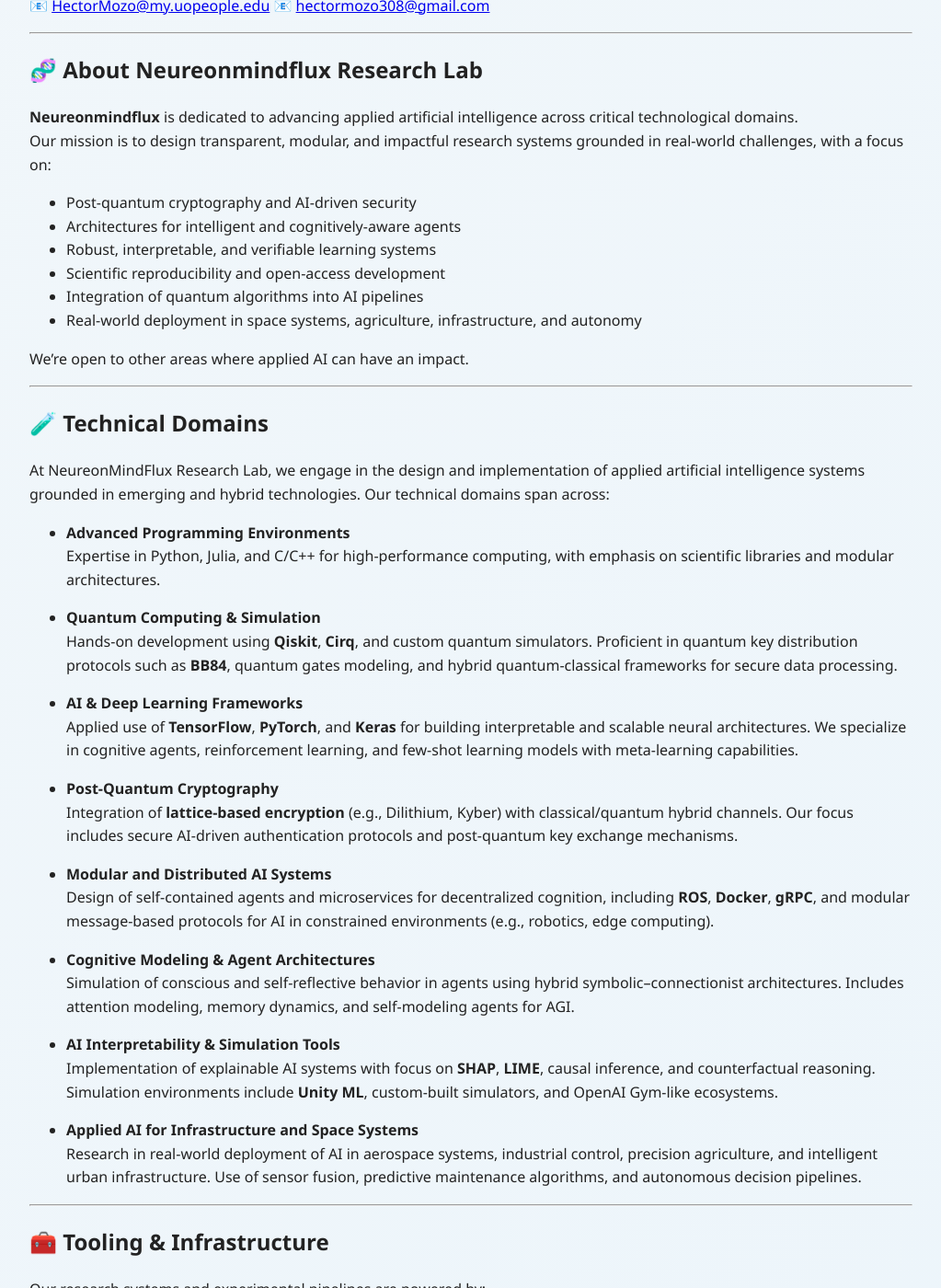
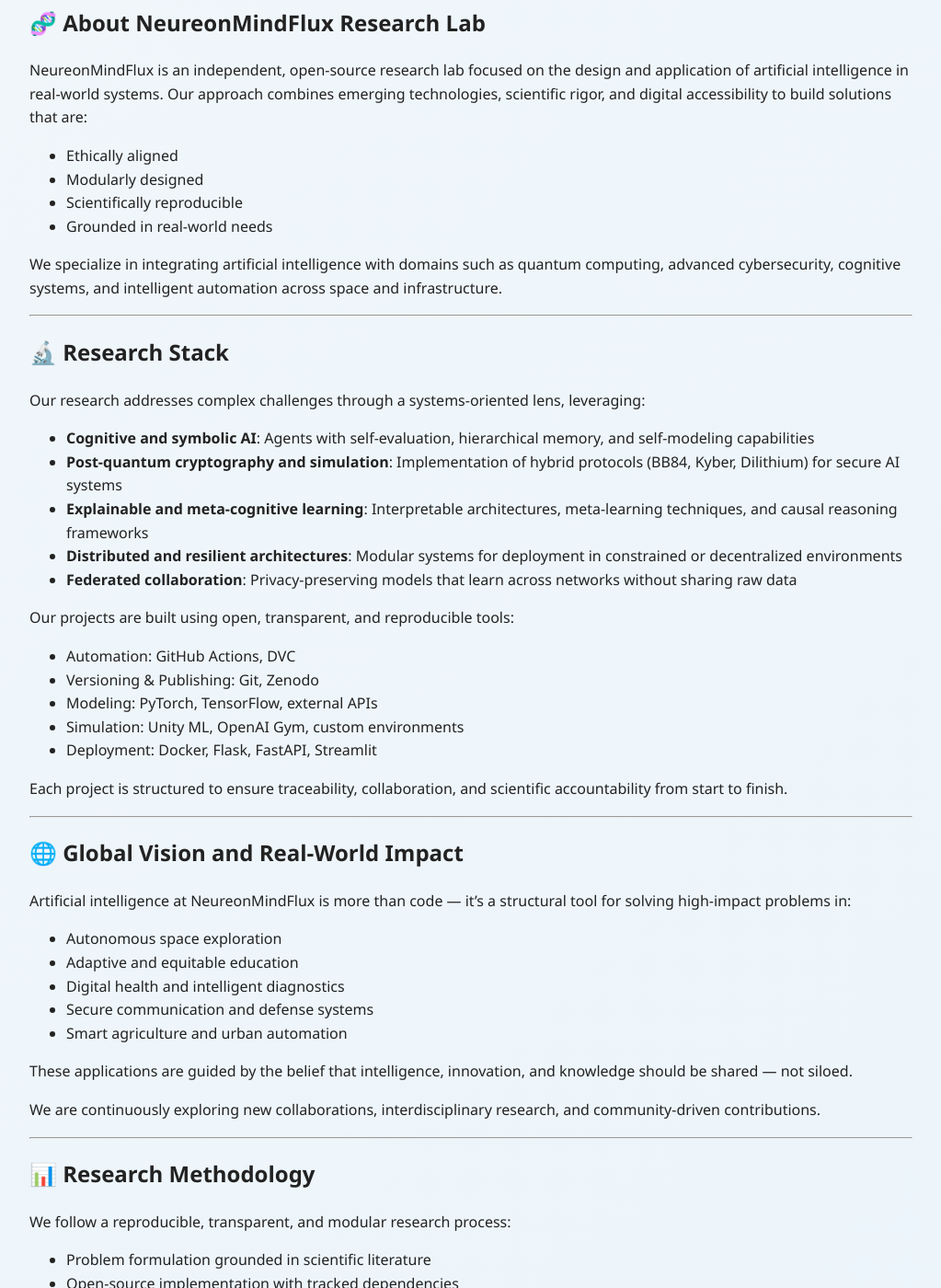
Before and after one commit to HectorMozo3110/test_main, a Jekyll site: the page built from _pages/about.md, in a window 1280 px wide and 1400 px high, scrolled down 942 px. Shown: the whole window at 92% size, without its empty margins (128-1151 px from the left). Built offline with Jekyll 4.4.1, drawn with Linux system fonts in a browser that asks for light colours; some of the changed text lies outside the part shown.

```diff
--- a/_pages/about.md
+++ b/_pages/about.md
@@ -32,119 +32,92 @@
 -
 ---
 
-### 🤝 Collaboration
+### Contact Information
 
-We welcome collaboration across disciplines and borders.
-If you are interested in joining or contributing, reach out to us at:
-📧 [HectorMozo@my.uopeople.edu](mailto:HectorMozo@my.uopeople.edu)
-📧 [hectormozo308@gmail.com](hectormozo308@gmail.com)
+📧 [hector.mozo@neureonmindflux.org](mailto:hector.mozo@neureonmindflux.org)
 
 ---
 
-## 🧬 About Neureonmindflux Research Lab
+## 🧬 About NeureonMindFlux Research Lab
 
-**Neureonmindflux** is dedicated to advancing applied artificial intelligence across critical technological domains.
-Our mission is to design transparent, modular, and impactful research systems grounded in real-world challenges, with a focus on:
+NeureonMindFlux is an independent, open-source research lab focused on the design and application of artificial intelligence in real-world systems. Our approach combines emerging technologies, scientific rigor, and digital accessibility to build solutions that are:
 
-- Post-quantum cryptography and AI-driven security
-- Architectures for intelligent and cognitively-aware agents
-- Robust, interpretable, and verifiable learning systems
-- Scientific reproducibility and open-access development
-- Integration of quantum algorithms into AI pipelines
-- Real-world deployment in space systems, agriculture, infrastructure, and autonomy
+- Ethically aligned
+- Modularly designed
+- Scientifically reproducible
+- Grounded in real-world needs
 
-We’re open to other areas where applied AI can have an impact.
+We specialize in integrating artificial intelligence with domains such as quantum computing, advanced cybersecurity, cognitive systems, and intelligent automation across space and infrastructure.
 
 ---
 
-## 🧪 Technical Domains
+## 🔬 Research Stack
 
-At NeureonMindFlux Research Lab, we engage in the design and implementation of applied artificial intelligence systems grounded in emerging and hybrid technologies. Our technical domains span across:
+Our research addresses complex challenges through a systems-oriented lens, leveraging:
 
-- **Advanced Programming Environments**
-  Expertise in Python, Julia, and C/C++ for high-performance computing, with emphasis on scientific libraries and modular architectures.
+- **Cognitive and symbolic AI**: Agents with self-evaluation, hierarchical memory, and self-modeling capabilities
+- **Post-quantum cryptography and simulation**: Implementation of hybrid protocols (BB84, Kyber, Dilithium) for secure AI systems
+- **Explainable and meta-cognitive learning**: Interpretable architectures, meta-learning techniques, and causal reasoning frameworks
+- **Distributed and resilient architectures**: Modular systems for deployment in constrained or decentralized environments
+- **Federated collaboration**: Privacy-preserving models that learn across networks without sharing raw data
 
-- **Quantum Computing & Simulation**
-  Hands-on development using **Qiskit**, **Cirq**, and custom quantum simulators. Proficient in quantum key distribution protocols such as **BB84**, quantum gates modeling, and hybrid quantum-classical frameworks for secure data processing.
+Our projects are built using open, transparent, and reproducible tools:
 
-- **AI & Deep Learning Frameworks**
-  Applied use of **TensorFlow**, **PyTorch**, and **Keras** for building interpretable and scalable neural architectures. We specialize in cognitive agents, reinforcement learning, and few-shot learning models with meta-learning capabilities.
+- Automation: GitHub Actions, DVC
+- Versioning & Publishing: Git, Zenodo
+- Modeling: PyTorch, TensorFlow, external APIs
+- Simulation: Unity ML, OpenAI Gym, custom environments
+- Deployment: Docker, Flask, FastAPI, Streamlit
 
-- **Post-Quantum Cryptography**
-  Integration of **lattice-based encryption** (e.g., Dilithium, Kyber) with classical/quantum hybrid channels. Our focus includes secure AI-driven authentication protocols and post-quantum key exchange mechanisms.
-
-- **Modular and Distributed AI Systems**
-  Design of self-contained agents and microservices for decentralized cognition, including **ROS**, **Docker**, **gRPC**, and modular message-based protocols for AI in constrained environments (e.g., robotics, edge computing).
-
-- **Cognitive Modeling & Agent Architectures**
-  Simulation of conscious and self-reflective behavior in agents using hybrid symbolic–connectionist architectures. Includes attention modeling, memory dynamics, and self-modeling agents for AGI.
-
-- **AI Interpretability & Simulation Tools**
-  Implementation of explainable AI systems with focus on **SHAP**, **LIME**, causal inference, and counterfactual reasoning. Simulation environments include **Unity ML**, custom-built simulators, and OpenAI Gym-like ecosystems.
-
-- **Applied AI for Infrastructure and Space Systems**
-  Research in real-world deployment of AI in aerospace systems, industrial control, precision agriculture, and intelligent urban infrastructure. Use of sensor fusion, predictive maintenance algorithms, and autonomous decision pipelines.
+Each project is structured to ensure traceability, collaboration, and scientific accountability from start to finish.
 
 ---
-## 🧰 Tooling & Infrastructure
 
-Our research systems and experimental pipelines are powered by:
+## 🌐 Global Vision and Real-World Impact
 
-- **Automation & CI/CD**: GitHub Actions for reproducible workflows
-- **Development Environments**: JupyterLab, VS Code, Docker
-- **Versioning & Publishing**: Git, DVC, Zenodo
-- **Model Integration**: Hugging Face, OpenAI API, custom PyPI modules
-- **Deployment Tools**: Flask, FastAPI, Streamlit
+Artificial intelligence at NeureonMindFlux is more than code — it's a structural tool for solving high-impact problems in:
 
-This infrastructure enables us to build reliable, modular, and shareable AI research pipelines.
+- Autonomous space exploration
+- Adaptive and equitable education
+- Digital health and intelligent diagnostics
+- Secure communication and defense systems
+- Smart agriculture and urban automation
+
+These applications are guided by the belief that intelligence, innovation, and knowledge should be shared — not siloed.
+
+We are continuously exploring new collaborations, interdisciplinary research, and community-driven contributions.
 
 ---
 
 ## 📊 Research Methodology
+
 We follow a reproducible, transparent, and modular research process:
 
 - Problem formulation grounded in scientific literature
 - Open-source implementation with tracked dependencies
 - Experimentation and evaluation based on reproducible protocols
 - Dataset and code versioning via Zenodo, GitHub, and DVC
-- Peer review and open feedback through preprints, arXiv,OSF and public repositories
+- Peer review and open feedback through preprints, arXiv, OSF and public repositories
 
 ---
+
 ## 🔧 Active Projects
+
 We are currently building and maintaining:
 
 - **BB84+**: A hybrid quantum-classical encryption system with post-quantum verification
 - **NeuroCore**: A modular AGI simulation with self-modeling and symbolic integration
 - **AI‑STelemetry**: Anomaly detection pipelines for space and satellite telemetry (EPIC/TLE/Sentry)
 
+---
 
----
-## 🌍 Real-World Impact Areas
-
-Our applied research contributes to innovation across a range of high-impact domains, including:
-
-- Digital health and clinical data interpretation
-- Autonomous robotics in constrained and remote environments
-- Adaptive AI for education and lifelong learning
-- Secure communication in aerospace and defense systems
-- Agricultural intelligence and industrial automation
-
-While these areas represent current applications, we remain actively engaged in identifying new sectors where applied AI can drive meaningful change.
-
----
-## 🔭 Looking Ahead
+## 🤝 Join the Mission
 
 At **NeureonMindFlux Research Lab**, we believe that _applied artificial intelligence should not only solve problems — it should expand what’s possible._
 
 Whether you are a student, researcher, developer, or simply an inquisitive mind, there is space here for your ideas to grow.
 
 > 🌟 _Innovation begins where curiosity meets collaboration._
-
-We are continuously exploring new collaborations, interdisciplinary research, and community-driven contributions.
-
----
-
-## 📬 Get Involved
 
 - 📩 Email us: [contact@neureonmindflux.org](mailto:contact@neureonmindflux.org)
 - 🧠 Join our research conversations
```
Also changed, not shown: _pages/code-of-conduct.md (+0 -1 lines).
